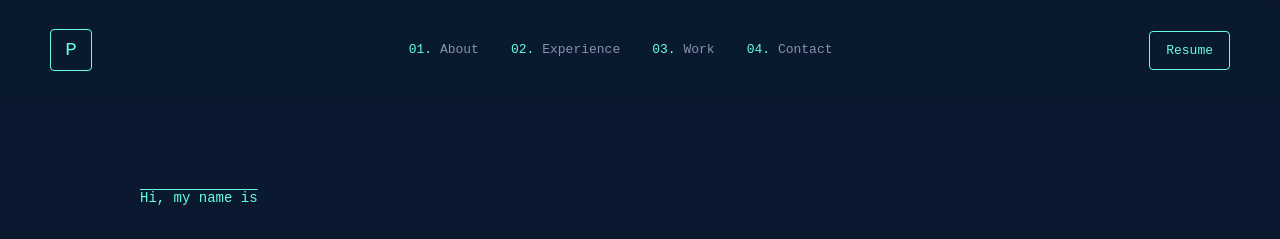
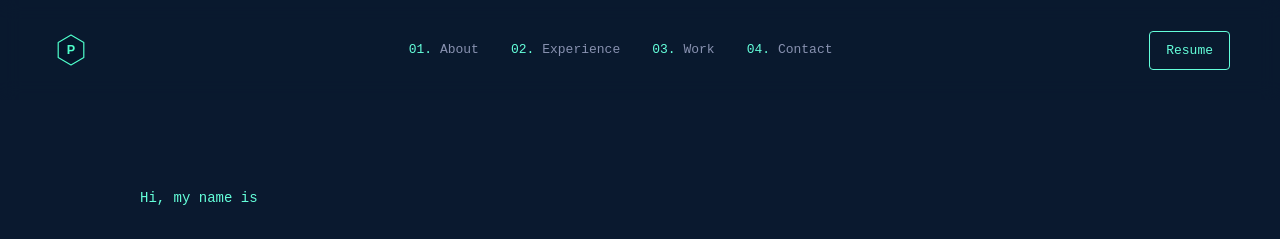
Before and after one commit to Priyesh1994/portfolio, a Next.js app: page / in a window 1280 px wide. Shown: the top 239 px of the page. Built offline with nearby package versions, Linux system fonts and the light colour scheme.

Commit message:
Logo updated

```diff
--- /dev/null
+++ b/app/components/brand-logo.tsx
@@ -0,0 +1,23 @@
+import Image from 'next/image';
+
+import { logo } from '@/app/data/site';
+
+type BrandLogoProps = {
+  className?: string;
+  priority?: boolean;
+  sizes?: string;
+};
+
+export function BrandLogo({ className = '', priority = false, sizes = '64px' }: BrandLogoProps) {
+  return (
+    <Image
+      className={className}
+      src={logo.src}
+      alt={logo.alt}
+      width={800}
+      height={600}
+      priority={priority}
+      sizes={sizes}
+    />
+  );
+}
--- a/app/components/sections/hero-section.tsx
+++ b/app/components/sections/hero-section.tsx
@@ -1,7 +1,7 @@
 export function HeroSection() {
   return (
     <section id="hero" className="hero">
-      <p className="overline">Hi, my name is</p>
+      <p className="overline" style={{ textDecorationLine: 'none' }}>Hi, my name is</p>
       <h1>Priyesh Doshi.</h1>
       <h2>I build things for the web.</h2>
       <p className="intro">
--- a/app/components/site-header.tsx
+++ b/app/components/site-header.tsx
@@ -1,10 +1,11 @@
+import { BrandLogo } from '@/app/components/brand-logo';
 import { navLinks } from '@/app/data/site';
 
 export function SiteHeader() {
   return (
     <header className="site-header">
       <a className="logo" href="#hero" aria-label="Home">
-        P
+        <BrandLogo className="logo-image" priority />
       </a>
       <nav>
         <ol>
--- a/app/data/site.ts
+++ b/app/data/site.ts
@@ -1,3 +1,8 @@
+export const logo = {
+  src: '/priyesh_logo.svg',
+  alt: 'Priyesh Doshi Logo',
+};
+
 export const navLinks = [
   { label: 'About', href: '#about' },
   { label: 'Experience', href: '#experience' },
--- a/app/globals.css
+++ b/app/globals.css
@@ -54,8 +54,6 @@ a {
   color: var(--green);
   width: 42px;
   height: 42px;
-  border: 1px solid var(--green);
-  border-radius: var(--border-radius);
   display: grid;
   place-items: center;
   font-family: var(--font-mono);
--- a/app/layout.tsx
+++ b/app/layout.tsx
@@ -1,9 +1,15 @@
 import type { Metadata } from 'next';
 import './globals.css';
+import { logo } from '@/app/data/site';
 
 export const metadata: Metadata = {
   title: 'Portfolio',
   description: 'Personal portfolio website',
+   icons: {
+    icon: logo.src,
+    shortcut: logo.src,
+    apple: logo.src,
+  },
 };
 
 export default function RootLayout({
```
Also changed, not shown: public/logo.png (added), public/priyesh_logo.svg.
